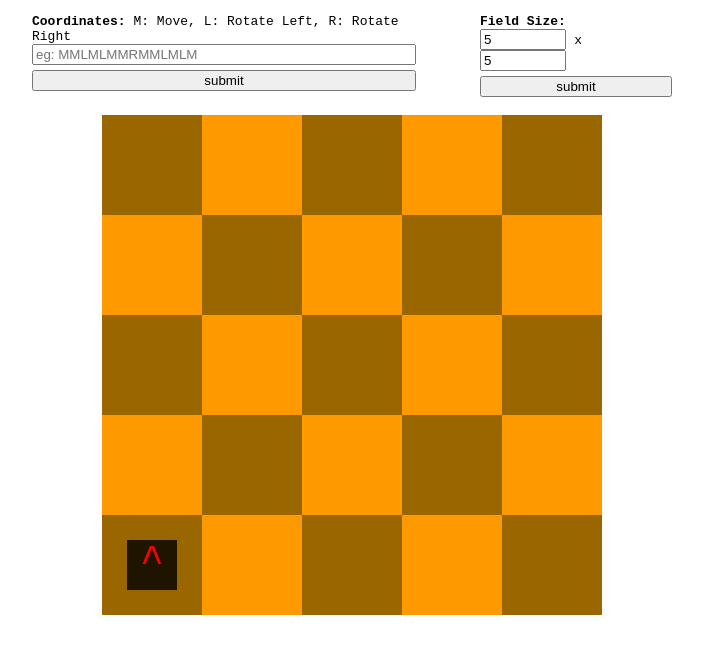
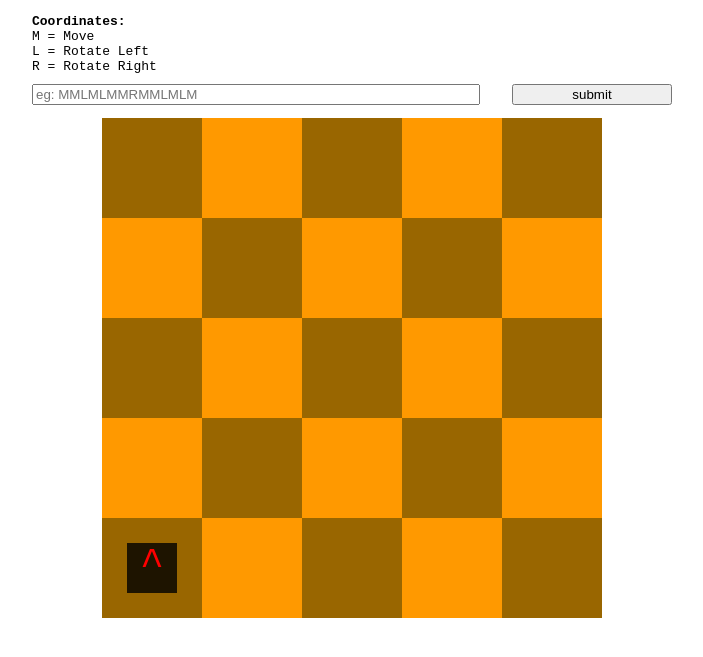
Before and after one commit to cristurm/mars-rover, a website: page index.html in a window 1280 px wide. Shown: the part 33-690 px from the top of the page, without its empty margins (288-991 px from the left). Drawn offline with Linux system fonts and the light colour scheme.

Commit message:
Visual imrpovememts

```diff
--- a/css/mars-rover.css
+++ b/css/mars-rover.css
@@ -7,41 +7,31 @@ body {
 
 form {
 	text-align: left;
+	display: flex;
+	flex-wrap: wrap;
+	justify-content: space-between;
 }
 
-form label {
+label {
 	display: block;
+	font-weight: bold;
+	flex-basis: 100%;
+	flex-shrink: 0;
+	margin-bottom: 10px;
 }
 
-form span {
+label span {
+	display: block;
 	font-weight: normal;
 }
 
-form label {
-	font-weight: bold;
+input[type=text] {
+	flex-basis: 70%;
 }
 
 input[type=submit] {
-	width: 100%;
-	margin: 5px 0;
-}
-
-#rover-coordinates {
-	float: left;
-	width: 60%;
-}
-
-#rover-coordinates input {
-	width: 100%;
-}
-
-#field-size {
-	float: right;
-	width: 30%;
-}
-
-#field-size input[type=number] {
-	width: 45%;
+	flex-basis: 25%;
+	margin-left: 10px;
 }
 
 /* mars plain */
@@ -82,9 +72,7 @@ li:nth-child(even) li:nth-child(odd) {
 	margin: 25px;
 	background: rgba(0, 0, 0, 0.8);
 	position: absolute;
-	transition: left 1s linear,
-				top  1s linear,
-				transform 1s linear;
+	transition: all 1s linear;
 }
 
 #mars-rover:before {
--- a/index.html
+++ b/index.html
@@ -9,25 +9,21 @@
 	<h1>Mars Rover</h1>
 
 	<form id="rover-coordinates" data-state="active">
-		<label for="coordinates">Coordinates: <span>M: Move, L: Rotate Left, R: Rotate Right</span></label>
+		<label for="coordinates">
+			Coordinates:
+			<span>
+				M = Move<br/>
+				L = Rotate Left<br/>
+				R = Rotate Right
+			</span>
+		</label>
 		<input type="text" name="coordinates" id="coordinates" placeholder="eg: MMLMLMMRMMLMLM" />
 		<input type="submit" name="coordinates-submit" id="coordinates-submit" value="submit" />
 	</form>
 
-	<form id="field-size">
-		<label>Field Size:</label>
-		<input type="number" min="0" name="width" id="width" value="5" />
-		x
-		<input type="number" min="0" name="height" id="height" value="5" />
-		<input type="submit" name="size-submit" id="size-submit" value="submit" />
-	</form>
+	<div id="mars-rover"></div>
 
-	<div id="mars-rover">
-		<div id="rover-feedback"></div>
-	</div>
-
-	<div id="mars-plain">
-	</div>
+	<div id="mars-plain"></div>
 
 	<script type="text/javascript" src="js/Direction.js"></script>
 	<script type="text/javascript" src="js/MarsPlain.js"></script>
--- a/js/App.js
+++ b/js/App.js
@@ -55,15 +55,6 @@ var App = function () {
 					}
 				}
 			});
-
-			sizeForm.addEventListener("submit", function (_event) {
-				_event.preventDefault();
-
-				if ((sizeInputWidth.value  !== that.plain.width  && sizeInputWidth.value  > 0) ||
-					(sizeInputHeight.value !== that.plain.height && sizeInputHeight.value > 0)) {
-					console.log("heya")
-				}
-			});
 		}
 	}
 }
```
